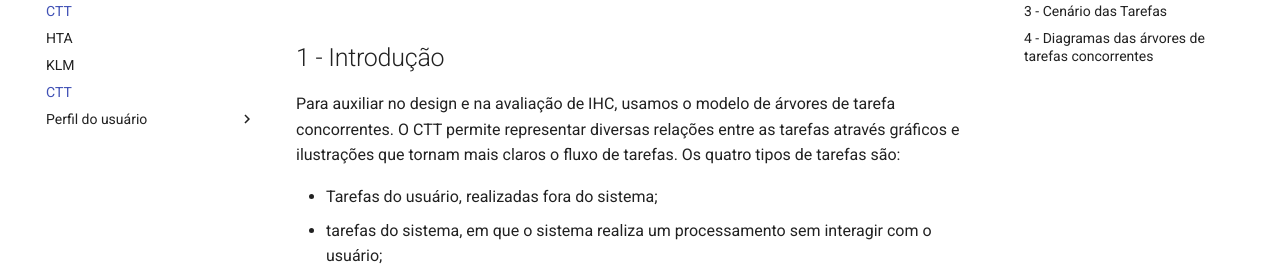
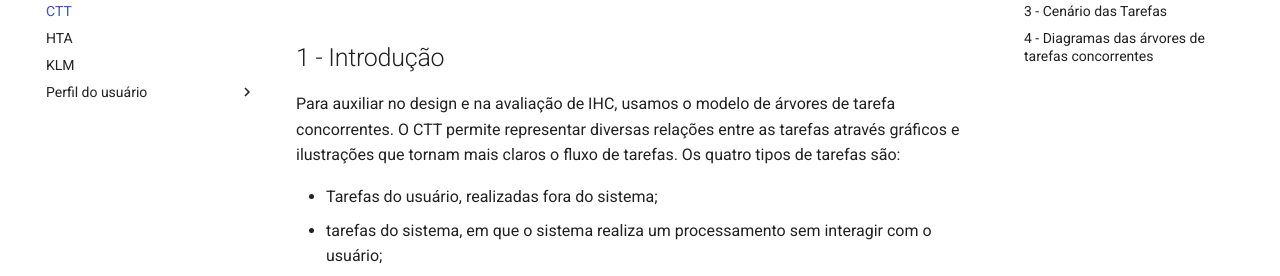
Before and after one commit to Interacao-Humano-Computador/2021.1-Prefeitura-de-Londrina, an MkDocs documentation site: the page built from docs/analise_de_tarefas/ctt.md, in a window 1280 px wide. Shown: the part 229-505 px from the top of the page. Built offline with MkDocs 1.6.1 and Material for MkDocs 9.7.7, drawn with Linux system fonts in a browser that asks for light colours; comment, search, counter and statistics services are not loaded.

Commit message:
Retirando ctt duplicado da nav

```diff
--- a/mkdocs.yml
+++ b/mkdocs.yml
@@ -25,7 +25,6 @@ nav:
     - CTT: analise_de_tarefas/ctt.md
     - HTA: analise_de_tarefas/hta.md
     - KLM: analise_de_tarefas/klm.md
-    - CTT: analise_de_tarefas/ctt.md
     - Perfil do usuário:
       - Personas: analise_de_tarefas/personas.md
   - Apresentações:
```
